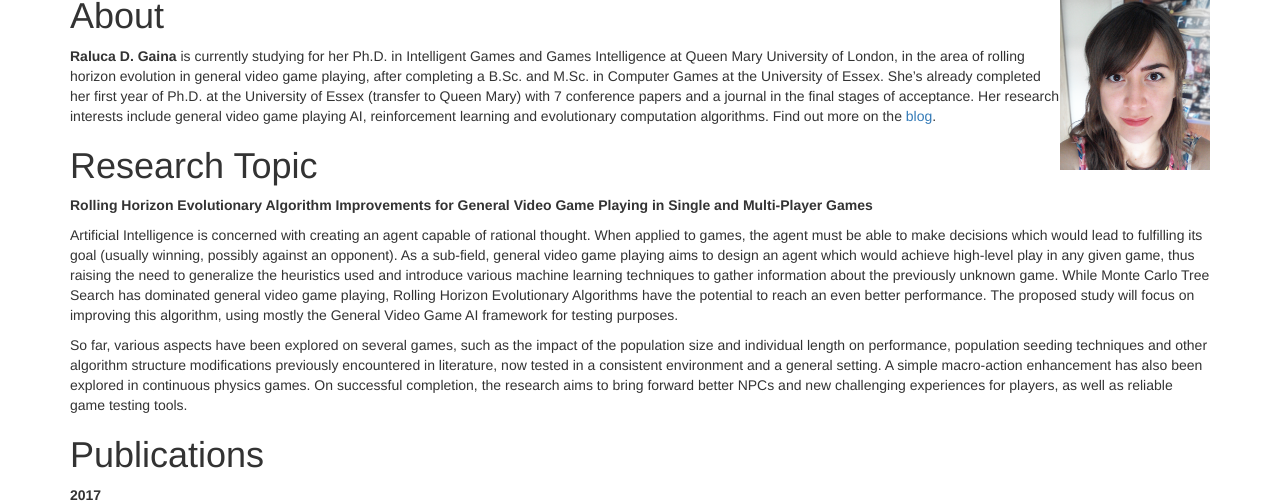
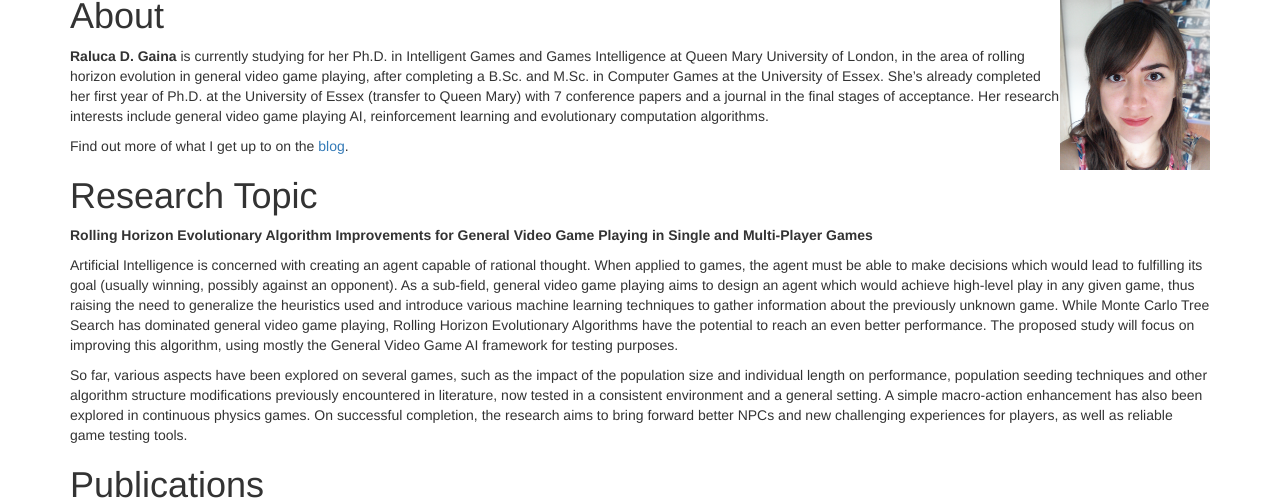
Before and after one commit to rdgain/rdgain.github.io, a Jekyll site: the page built from index.md, in a window 1280 px wide and 900 px high, cut to the strip 396-900 px from the top of the window. Built offline with Jekyll 4.4.1, drawn with Linux system fonts in a browser that asks for light colours; nearby versions of some CDN libraries; library files that are not in the unit come from our copies.

```diff
--- a/index.md
+++ b/index.md
@@ -8,7 +8,9 @@
 
 # [](#header-1)About
 
- **Raluca D. Gaina** is currently studying for her Ph.D. in Intelligent Games and Games Intelligence at Queen Mary University of London, in the area of rolling horizon evolution in general video game playing, after completing a B.Sc. and M.Sc. in Computer Games at the University of Essex. She's already completed her first year of Ph.D. at the University of Essex (transfer to Queen Mary) with 7 conference papers and a journal in the final stages of acceptance. Her research interests include general video game playing AI, reinforcement learning and evolutionary computation algorithms. Find out more on the [blog](blog).
+ **Raluca D. Gaina** is currently studying for her Ph.D. in Intelligent Games and Games Intelligence at Queen Mary University of London, in the area of rolling horizon evolution in general video game playing, after completing a B.Sc. and M.Sc. in Computer Games at the University of Essex. She's already completed her first year of Ph.D. at the University of Essex (transfer to Queen Mary) with 7 conference papers and a journal in the final stages of acceptance. Her research interests include general video game playing AI, reinforcement learning and evolutionary computation algorithms.
+
+ Find out more of what I get up to on the [blog](blog).
 
 # [](#header-1)Research Topic
 
```
Also changed, not shown: blog.md (+1 -1 lines).
